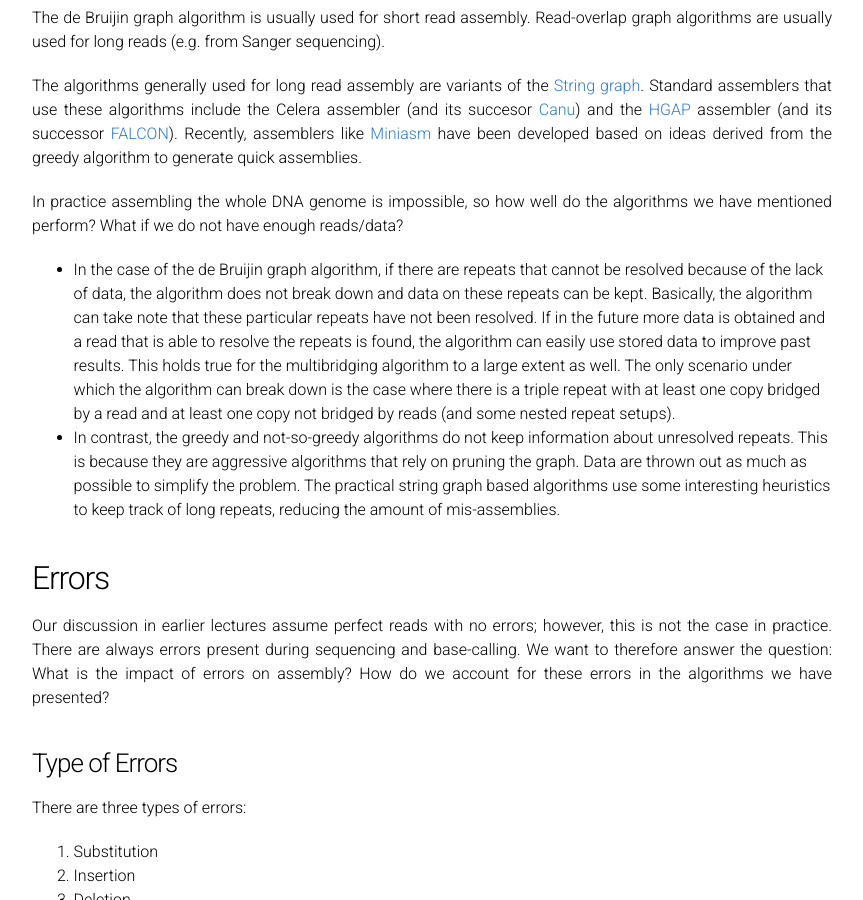
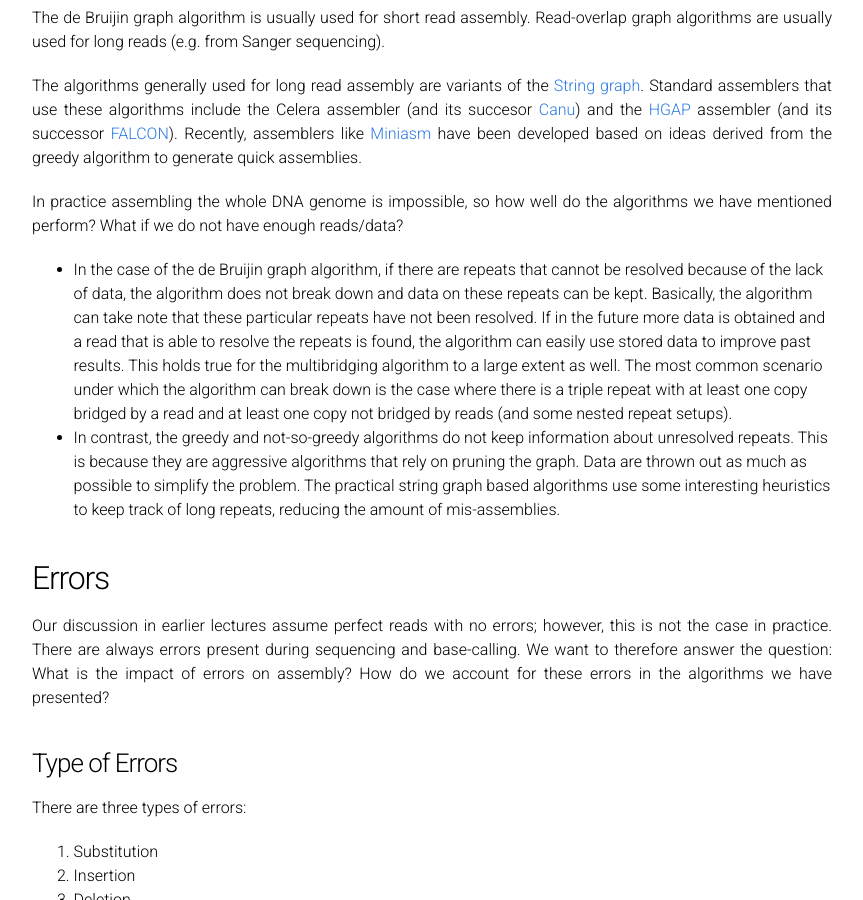
Before and after one commit to laurashen/data-science-sequencing.github.io, a Jekyll site: the page built from lectures/lecture10.md, in a window 1280 px wide and 900 px high, scrolled down 961 px. Shown: the whole window, without its empty margins (208-1071 px from the left). Built offline with Jekyll 4.4.1, drawn with Linux system fonts in a browser that asks for light colours; formulas are drawn with MathJax 3; comment, search, counter and statistics services are not loaded.

Commit message:
modified lecture 10

```diff
--- a/lectures/lecture10.md
+++ b/lectures/lecture10.md
@@ -46,7 +46,7 @@ assembler (and its successor [FALCON](https://github.com/PacificBiosciences/FALC
 In practice assembling the whole DNA genome is impossible, so how well do the algorithms we have mentioned perform? What if we do not have enough reads/data?
 
   - In the case of the de Bruijin graph algorithm, if there are repeats that cannot be resolved because of the lack of data, the algorithm does not break down and data on these repeats can be kept. Basically, the algorithm can take note that these particular repeats have not been resolved. If in the future more data is obtained and a read that is able to resolve the repeats is found, the algorithm can easily use stored data to improve past results. This holds true for the multibridging algorithm to a large
-  extent as well. The only scenario under which the algorithm can break down is the case where there is a triple repeat with at least one copy bridged by a read and at least one copy not bridged
+  extent as well. The most common scenario under which the algorithm can break down is the case where there is a triple repeat with at least one copy bridged by a read and at least one copy not bridged
   by reads (and some nested repeat setups).
   - In contrast, the greedy and not-so-greedy algorithms do not keep information about unresolved repeats. This is because they are aggressive algorithms that rely on pruning the graph. Data are thrown out as much as possible to simplify the problem. The practical string graph based algorithms use some interesting heuristics to keep track of long repeats, reducing the amount of mis-assemblies.
 
```
